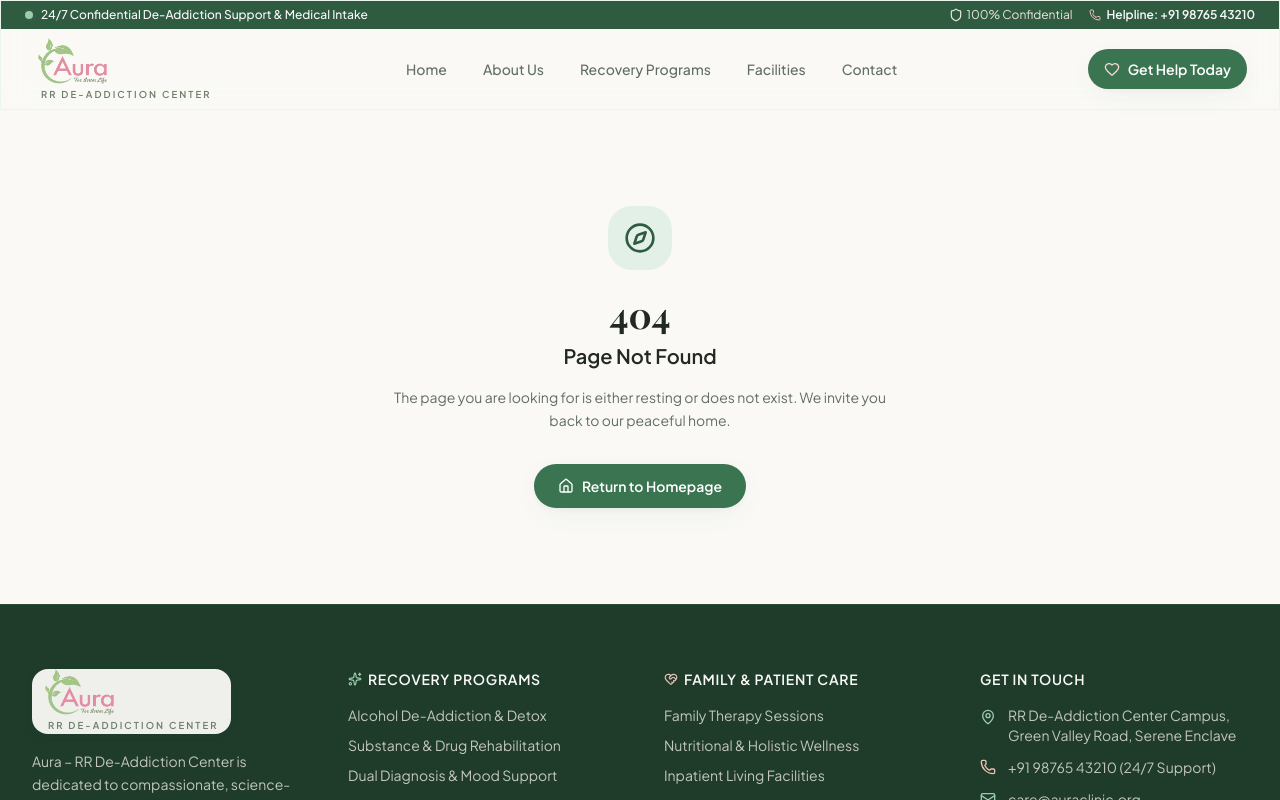
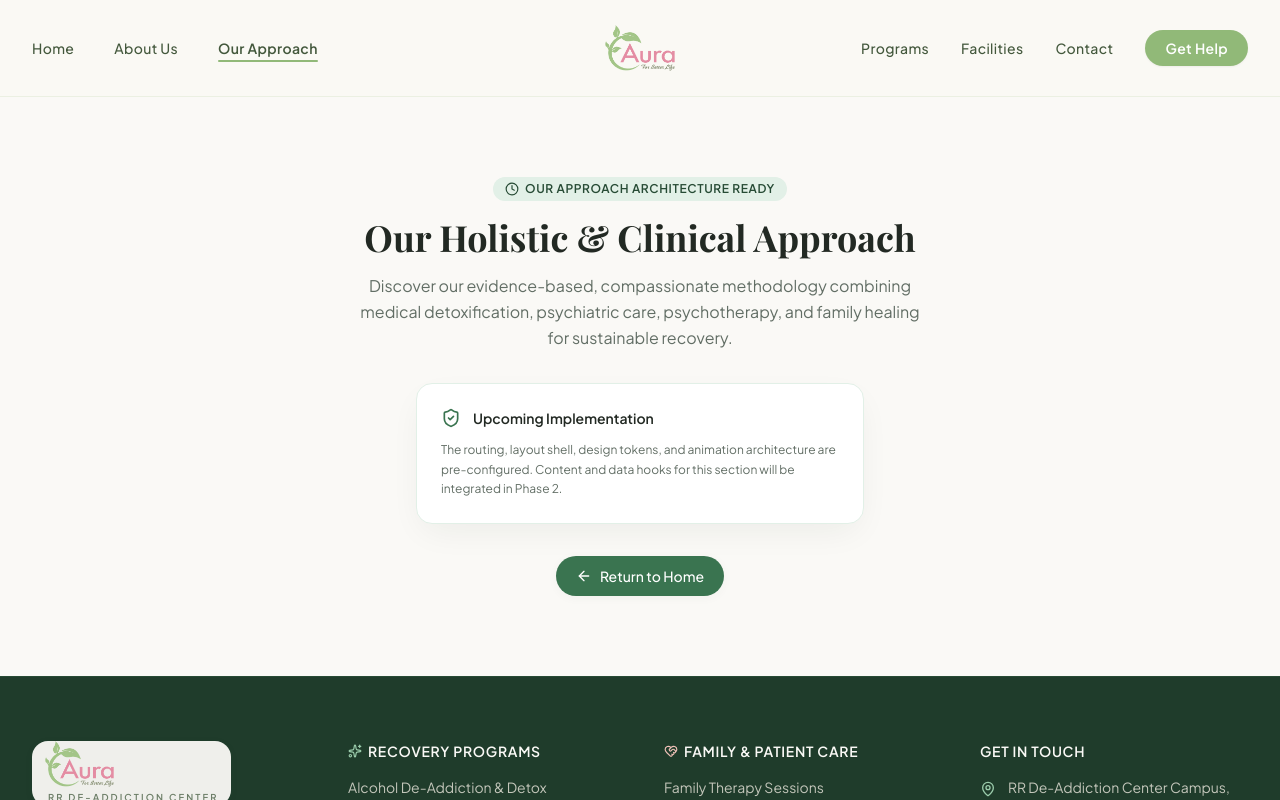
Before and after one commit to auracentre/auracentre, a React (Vite) app: page /approach in a window 1280 px wide. Shown: the top 800 px of the page. Built offline with nearby package versions, Linux system fonts and the light colour scheme; a web font is replaced by a local one.

Commit message:
feat(navbar): redesign into centered-brand navigation with scroll compression and mobile dropdown

```diff
--- a/src/components/layout/Header.jsx
+++ b/src/components/layout/Header.jsx
@@ -1,138 +1,263 @@
-import React, { useState } from 'react';
+import React, { useState, useEffect, useRef } from 'react';
 import { NavLink, Link } from 'react-router-dom';
-import { Phone, Menu, X, Heart, Shield, Clock } from 'lucide-react';
-import AuraLogo from '../common/AuraLogo';
+import { Menu, X } from 'lucide-react';
+import auraLogoImg from '../../assets/logo/aura-logo-transparent.png';
 
+/**
+ * Header Component — Aura RR De-Addiction Center
+ *
+ * Design Direction:
+ * - Premium, editorial-style centered brand layout.
+ * - Symmetrical 3-column architecture (Left Nav | Center Logo | Right Nav & CTA).
+ * - Warm Ivory (#FAF9F4) backdrop with Forest Green (#43583C) and Botanical Green (#91B978).
+ * - Dynamic scroll compression after 50px of scroll.
+ * - Smooth micro-animations for link hover underlines.
+ * - Responsive mobile view with true logo centering and accessible dropdown.
+ */
 export default function Header() {
+  const [isScrolled, setIsScrolled] = useState(false);
   const [mobileMenuOpen, setMobileMenuOpen] = useState(false);
+  const mobileMenuRef = useRef(null);
+  const menuButtonRef = useRef(null);
 
-  const navLinks = [
+  // Left navigation links
+  const leftNavLinks = [
     { name: 'Home', path: '/' },
     { name: 'About Us', path: '/about' },
-    { name: 'Recovery Programs', path: '/programs' },
+    { name: 'Our Approach', path: '/approach' },
+  ];
+
+  // Right navigation links
+  const rightNavLinks = [
+    { name: 'Programs', path: '/programs' },
     { name: 'Facilities', path: '/facilities' },
     { name: 'Contact', path: '/contact' },
   ];
 
+  const allNavLinks = [...leftNavLinks, ...rightNavLinks];
+
+  // Scroll listener for sticky navbar height and elevation compression
+  useEffect(() => {
+    const handleScroll = () => {
+      const scrolled = window.scrollY > 40;
+      setIsScrolled((prev) => (prev !== scrolled ? scrolled : prev));
+    };
+
+    handleScroll();
+    window.addEventListener('scroll', handleScroll, { passive: true });
+    return () => window.removeEventListener('scroll', handleScroll);
+  }, []);
+
+  // Handle click outside to close mobile dropdown
+  useEffect(() => {
+    if (!mobileMenuOpen) return;
+
+    const handleClickOutside = (event) => {
+      if (
+        mobileMenuRef.current &&
+        !mobileMenuRef.current.contains(event.target) &&
+        menuButtonRef.current &&
+        !menuButtonRef.current.contains(event.target)
+      ) {
+        setMobileMenuOpen(false);
+      }
+    };
+
+    const handleEscapeKey = (event) => {
+      if (event.key === 'Escape') {
+        setMobileMenuOpen(false);
+        menuButtonRef.current?.focus();
+      }
+    };
+
+    document.addEventListener('mousedown', handleClickOutside);
+    document.addEventListener('keydown', handleEscapeKey);
+
+    return () => {
+      document.removeEventListener('mousedown', handleClickOutside);
+      document.removeEventListener('keydown', handleEscapeKey);
+    };
+  }, [mobileMenuOpen]);
+
   return (
-    <header className="sticky top-0 z-40 w-full aura-glass border-b border-aura-leaf-100 transition-colors">
-      {/* Top Notification / Helpline Bar for Immediate Care */}
-      <div className="bg-aura-leaf-700 text-aura-warm-white text-xs py-1.5 px-4 sm:px-6">
-        <div className="max-w-7xl mx-auto flex flex-col sm:flex-row items-center justify-between gap-1 text-center sm:text-left">
-          <div className="flex items-center gap-2 font-medium">
-            <span className="flex h-2 w-2 relative">
-              <span className="animate-ping absolute inline-flex h-full w-full rounded-full bg-aura-leaf-200 opacity-75"></span>
-              <span className="relative inline-flex rounded-full h-2 w-2 bg-aura-leaf-300"></span>
-            </span>
-            <span>24/7 Confidential De-Addiction Support &amp; Medical Intake</span>
-          </div>
-          <div className="flex items-center gap-4 text-aura-warm-sand">
-            <span className="hidden md:inline-flex items-center gap-1">
-              <Shield className="w-3.5 h-3.5" /> 100% Confidential
-            </span>
-            <a
-              href="tel:+918000000000"
-              className="inline-flex items-center gap-1.5 font-semibold text-aura-warm-white hover:text-aura-blush-200 transition-colors focus-visible:ring-1 focus-visible:ring-white"
-            >
-              <Phone className="w-3 h-3 text-aura-blush-300" />
-              <span>Helpline: +91 98765 43210</span>
-            </a>
-          </div>
-        </div>
-      </div>
-
-      {/* Main Navigation Bar */}
+    <header
+      className={`sticky top-0 z-40 w-full transition-all duration-300 ease-in-out select-none ${
+        isScrolled
+          ? 'bg-[#FAF9F4]/95 backdrop-blur-md py-3 shadow-[0_4px_20px_-4px_rgba(67,88,60,0.06)] border-b border-[#91B978]/25'
+          : 'bg-[#FAF9F4] py-5 sm:py-6 border-b border-[#91B978]/15'
+      }`}
+    >
       <div className="max-w-7xl mx-auto px-4 sm:px-6 lg:px-8">
-        <div className="flex items-center justify-between h-20">
-          {/* Logo */}
-          <Link
-            to="/"
-            className="flex items-center gap-2 focus-visible:ring-2 focus-visible:ring-aura-leaf-500 rounded-lg p-1 transition-opacity hover:opacity-95"
-            aria-label="Aura - Return to homepage"
+        {/* Desktop Single-Row 3-Column Grid Layout */}
+        <div className="hidden lg:grid grid-cols-[1fr_auto_1fr] items-center w-full">
+          {/* LEFT NAVIGATION */}
+          <nav
+            className="flex items-center justify-start gap-8 xl:gap-10"
+            aria-label="Primary Navigation Left"
           >
-            <AuraLogo variant="full" className="h-10 sm:h-12 w-auto" />
-          </Link>
-
-          {/* Desktop Navigation Links */}
-          <nav className="hidden md:flex items-center gap-1 lg:gap-2" aria-label="Main Navigation">
-            {navLinks.map((link) => (
+            {leftNavLinks.map((item) => (
               <NavLink
-                key={link.name}
-                to={link.path}
+                key={item.name}
+                to={item.path}
                 className={({ isActive }) =>
-                  `px-3.5 py-2 rounded-full text-sm font-medium transition-all duration-200 ${
+                  `group relative py-1 text-sm font-medium tracking-wide transition-colors duration-200 outline-none focus-visible:ring-2 focus-visible:ring-[#91B978] focus-visible:ring-offset-2 focus-visible:ring-offset-[#FAF9F4] rounded-sm ${
                     isActive
-                      ? 'bg-aura-leaf-100 text-aura-leaf-800 font-semibold'
-                      : 'text-aura-charcoal-muted hover:text-aura-leaf-700 hover:bg-aura-leaf-50'
+                      ? 'text-[#43583C] font-semibold'
+                      : 'text-[#43583C] hover:text-[#91B978]'
                   }`
                 }
               >
-                {link.name}
+                {({ isActive }) => (
+                  <>
+                    <span>{item.name}</span>
+                    {/* Animated Underline Indicator */}
+                    <span
+                      className={`absolute bottom-0 left-0 h-[2px] w-full bg-[#91B978] rounded-full transition-transform duration-200 ease-out origin-left ${
+                        isActive ? 'scale-x-100' : 'scale-x-0 group-hover:scale-x-100'
+                      }`}
+                    />
+                  </>
+                )}
               </NavLink>
             ))}
           </nav>
 
-          {/* Desktop Call to Action Button */}
-          <div className="hidden md:flex items-center gap-3">
-            <a
-              href="#appointment"
-              className="inline-flex items-center gap-2 px-4 py-2.5 rounded-full text-sm font-semibold bg-aura-leaf-600 text-white shadow-soft hover:bg-aura-leaf-700 transition-all transform hover:-translate-y-0.5 active:translate-y-0 focus-visible:ring-2 focus-visible:ring-offset-2 focus-visible:ring-aura-leaf-600"
+          {/* CENTER: Actual Aura Logo (Geometrically Centered) */}
+          <div className="flex items-center justify-center px-6">
+            <Link
+              to="/"
+              className="inline-flex items-center justify-center transition-transform duration-300 ease-in-out hover:opacity-90 active:scale-[0.98] outline-none focus-visible:ring-2 focus-visible:ring-[#91B978] focus-visible:ring-offset-4 focus-visible:ring-offset-[#FAF9F4] rounded-lg"
+              aria-label="Aura – For Better Life Home"
             >
-              <Heart className="w-4 h-4 text-aura-blush-200" />
-              <span>Get Help Today</span>
-            </a>
+              <img
+                src={auraLogoImg}
+                alt="Aura – For Better Life"
+                className={`w-auto object-contain transition-all duration-300 ease-in-out ${
+                  isScrolled ? 'h-9 sm:h-10' : 'h-11 sm:h-12'
+                }`}
+                loading="eager"
+              />
+            </Link>
           </div>
 
-          {/* Mobile Menu Button */}
-          <div className="flex md:hidden items-center">
-            <button
-              type="button"
-              onClick={() => setMobileMenuOpen(!mobileMenuOpen)}
-              className="p-2.5 rounded-xl text-aura-charcoal-muted hover:text-aura-leaf-700 hover:bg-aura-leaf-100/50 focus-visible:ring-2 focus-visible:ring-aura-leaf-500"
-              aria-expanded={mobileMenuOpen}
-              aria-label="Toggle navigation menu"
+          {/* RIGHT NAVIGATION & GET HELP CTA */}
+          <div className="flex items-center justify-end gap-7 xl:gap-8">
+            <nav
+              className="flex items-center gap-7 xl:gap-8"
+              aria-label="Primary Navigation Right"
             >
-              {mobileMenuOpen ? <X className="w-6 h-6" /> : <Menu className="w-6 h-6" />}
-            </button>
+              {rightNavLinks.map((item) => (
+                <NavLink
+                  key={item.name}
+                  to={item.path}
+                  className={({ isActive }) =>
+                    `group relative py-1 text-sm font-medium tracking-wide transition-colors duration-200 outline-none focus-visible:ring-2 focus-visible:ring-[#91B978] focus-visible:ring-offset-2 focus-visible:ring-offset-[#FAF9F4] rounded-sm ${
+                      isActive
+                        ? 'text-[#43583C] font-semibold'
+                        : 'text-[#43583C] hover:text-[#91B978]'
+                    }`
+                  }
+                >
+                  {({ isActive }) => (
+                    <>
+                      <span>{item.name}</span>
+                      {/* Animated Underline Indicator */}
+                      <span
+                        className={`absolute bottom-0 left-0 h-[2px] w-full bg-[#91B978] rounded-full transition-transform duration-200 ease-out origin-left ${
+                          isActive
+                            ? 'scale-x-100'
+                            : 'scale-x-0 group-hover:scale-x-100'
+                        }`}
+                      />
+                    </>
+                  )}
+                </NavLink>
+              ))}
+            </nav>
+
+            {/* Primary Action Button: Get Help */}
+            <Link
+              to="/contact"
+              className="inline-flex items-center justify-center px-5 py-2 rounded-full text-sm font-semibold tracking-wide text-white bg-[#91B978] hover:bg-[#7EAA64] active:scale-[0.97] transition-all duration-180 shadow-sm focus-visible:ring-2 focus-visible:ring-offset-2 focus-visible:ring-[#91B978] focus-visible:ring-offset-[#FAF9F4]"
+            >
+              Get Help
+            </Link>
           </div>
+        </div>
+
+        {/* Mobile Viewport Header (Logo Centered + Symmetrical Toggle) */}
+        <div className="flex lg:hidden items-center justify-between w-full">
+          {/* Symmetrical Left Spacer to ensure true geometric center for logo */}
+          <div className="w-10 h-10 shrink-0" aria-hidden="true" />
+
+          {/* Center Logo */}
+          <Link
+            to="/"
+            className="flex items-center justify-center transition-transform active:scale-[0.98] outline-none focus-visible:ring-2 focus-visible:ring-[#91B978] rounded-lg"
+            aria-label="Aura – For Better Life Home"
+          >
+            <img
+              src={auraLogoImg}
+              alt="Aura – For Better Life"
+              className={`w-auto object-contain transition-all duration-300 ${
+                isScrolled ? 'h-9' : 'h-10'
+              }`}
+              loading="eager"
+            />
+          </Link>
+
+          {/* Right Mobile Menu Toggle */}
+          <button
+            ref={menuButtonRef}
+            type="button"
+            onClick={() => setMobileMenuOpen((prev) => !prev)}
+            className="w-10 h-10 flex items-center justify-center rounded-full text-[#43583C] hover:text-[#91B978] hover:bg-[#91B978]/10 transition-colors focus-visible:ring-2 focus-visible:ring-[#91B978]"
+            aria-expanded={mobileMenuOpen}
+            aria-controls="mobile-nav-panel"
+            aria-label={mobileMenuOpen ? 'Close navigation menu' : 'Open navigation menu'}
+          >
+            {mobileMenuOpen ? (
+              <X className="w-5 h-5 text-[#43583C]" />
+            ) : (
+              <Menu className="w-5 h-5 text-[#43583C]" />
+            )}
+          </button>
         </div>
       </div>
 
-      {/* Mobile Drawer Menu */}
+      {/* Mobile Animated Dropdown Panel */}
       {mobileMenuOpen && (
-        <div className="md:hidden border-t border-aura-leaf-100 bg-aura-warm-white px-4 pt-3 pb-6 shadow-card animate-fadeIn">
-          <nav className="flex flex-col gap-1.5" aria-label="Mobile Navigation">
-            {navLinks.map((link) => (
+        <div
+          ref={mobileMenuRef}
+          id="mobile-nav-panel"
+          className="lg:hidden absolute top-full left-0 w-full bg-[#FAF9F4] border-b border-[#91B978]/25 shadow-lg px-6 pt-4 pb-6 animate-nav-dropdown"
+        >
+          <nav className="flex flex-col gap-2" aria-label="Mobile Navigation">
+            {allNavLinks.map((item) => (
               <NavLink
-                key={link.name}
-                to={link.path}
+                key={item.name}
+                to={item.path}
                 onClick={() => setMobileMenuOpen(false)}
                 className={({ isActive }) =>
-                  `px-4 py-2.5 rounded-xl text-base font-medium transition-colors ${
+                  `px-3.5 py-2.5 rounded-xl text-base font-medium transition-colors ${
                     isActive
-                      ? 'bg-aura-leaf-100 text-aura-leaf-800 font-semibold'
-                      : 'text-aura-charcoal-muted hover:text-aura-leaf-700 hover:bg-aura-leaf-50'
+                      ? 'bg-[#91B978]/15 text-[#43583C] font-semibold'
+                      : 'text-[#43583C] hover:text-[#91B978] hover:bg-[#91B978]/10'
                   }`
                 }
               >
-                {link.name}
+                {item.name}
               </NavLink>
             ))}
-            <div className="pt-3 mt-2 border-t border-aura-leaf-100 flex flex-col gap-2">
-              <a
-                href="#appointment"
+
+            <div className="pt-3 mt-2 border-t border-[#91B978]/20 flex flex-col gap-2.5">
+              <Link
+                to="/contact"
                 onClick={() => setMobileMenuOpen(false)}
-                className="w-full text-center py-3 rounded-xl text-sm font-semibold bg-aura-leaf-600 text-white shadow-soft"
+                className="w-full text-center py-3 rounded-full text-sm font-semibold tracking-wide text-white bg-[#91B978] hover:bg-[#7EAA64] active:scale-[0.98] transition-all shadow-sm"
               >
-                Get Help Today
-              </a>
-              <a
-                href="tel:+918000000000"
-                className="w-full text-center py-2.5 rounded-xl text-sm font-medium text-aura-leaf-700 bg-aura-leaf-50 border border-aura-leaf-200 flex items-center justify-center gap-2"
-              >
-                <Phone className="w-4 h-4 text-aura-blush-500" />
-                <span>Call Helpline</span>
-              </a>
+                Get Help
+              </Link>
             </div>
           </nav>
         </div>
--- /dev/null
+++ b/src/pages/Approach.jsx
@@ -0,0 +1,12 @@
+import React from 'react';
+import PlaceholderPage from './PlaceholderPage';
+
+export default function Approach() {
+  return (
+    <PlaceholderPage
+      title="Our Holistic & Clinical Approach"
+      subtitle="Discover our evidence-based, compassionate methodology combining medical detoxification, psychiatric care, psychotherapy, and family healing for sustainable recovery."
+      category="Our Approach"
+    />
+  );
+}
--- a/src/routes/AppRoutes.jsx
+++ b/src/routes/AppRoutes.jsx
@@ -3,6 +3,7 @@ import { Routes, Route } from 'react-router-dom';
 import MainLayout from '../components/layout/MainLayout';
 import Home from '../pages/Home';
 import About from '../pages/About';
+import Approach from '../pages/Approach';
 import Programs from '../pages/Programs';
 import Facilities from '../pages/Facilities';
 import Contact from '../pages/Contact';
@@ -21,6 +22,7 @@ export default function AppRoutes({ onTriggerLoader }) {
       <Route path="/" element={<MainLayout />}>
         <Route index element={<Home onTriggerLoader={onTriggerLoader} />} />
         <Route path="about" element={<About />} />
+        <Route path="approach" element={<Approach />} />
         <Route path="programs" element={<Programs />} />
         <Route path="facilities" element={<Facilities />} />
         <Route path="contact" element={<Contact />} />
--- a/src/styles/animations.css
+++ b/src/styles/animations.css
@@ -76,6 +76,22 @@
   animation: calmPulse 2s ease-in-out infinite;
 }
 
+/* Mobile dropdown entrance (subtle opacity + 8px vertical movement) */
+@keyframes navDropdown {
+  0% {
+    opacity: 0;
+    transform: translateY(-8px);
+  }
+  100% {
+    opacity: 1;
+    transform: translateY(0);
+  }
+}
+
+.animate-nav-dropdown {
+  animation: navDropdown 240ms cubic-bezier(0.16, 1, 0.3, 1) forwards;
+}
+
 /* Reduced Motion Support */
 @media (prefers-reduced-motion: reduce) {
   *,
--- a/tailwind.config.js
+++ b/tailwind.config.js
@@ -54,7 +54,18 @@ export default {
             DEFAULT: '#222923',
             light: '#3C453E',
             muted: '#626E65',
-          }
+          },
+          ivory: '#FAF9F4',
+          botanical: {
+            DEFAULT: '#91B978',
+            hover: '#7EAA64',
+            dark: '#6F9856',
+          },
+          forest: {
+            DEFAULT: '#43583C',
+            light: '#536D4B',
+          },
+          softPink: '#E7B8B9',
         },
       },
       fontFamily: {
```
